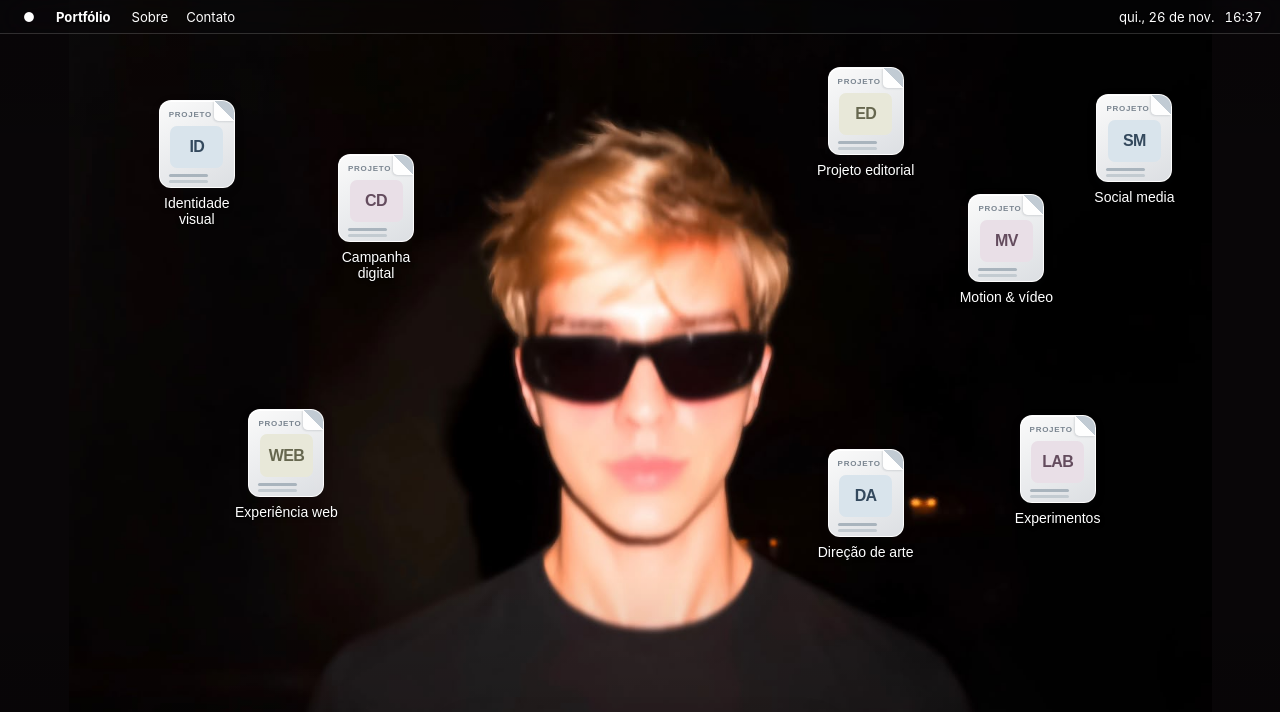
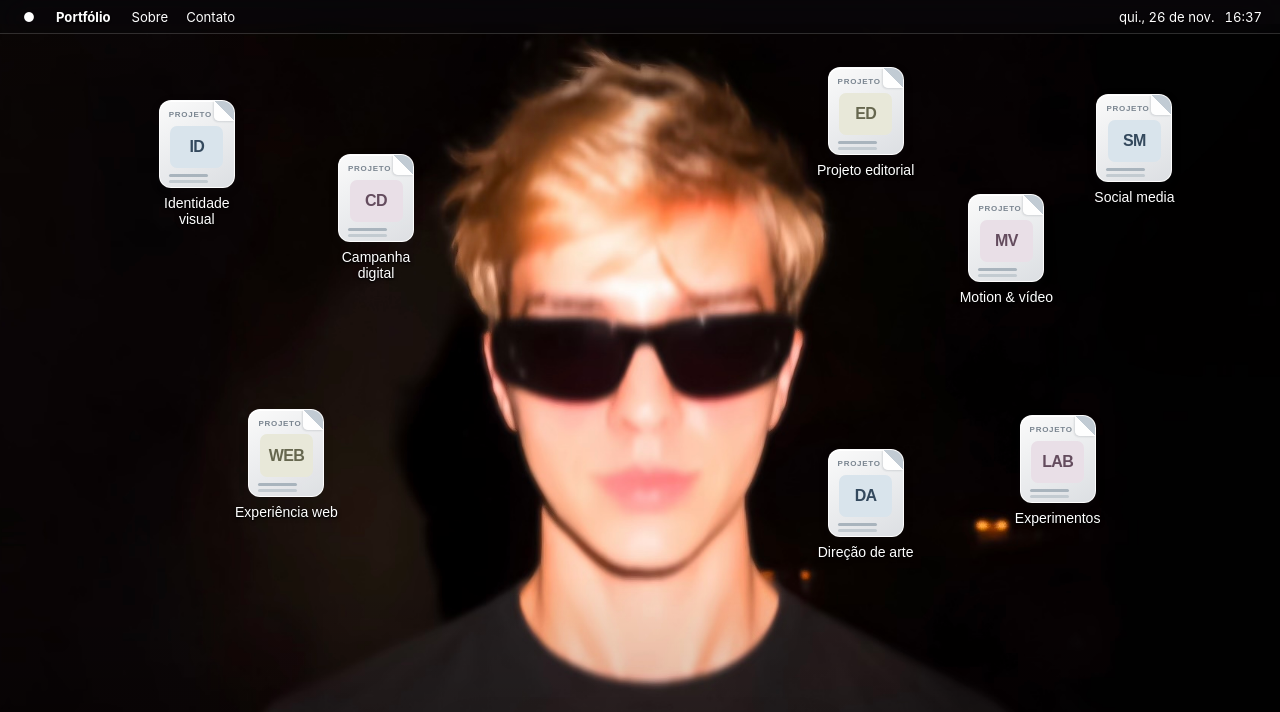
Before and after one commit to rodrigopez-dev/portfolio-rodrigo-desktop, a plain HTML site: page index.html in a window 1280 px wide. Shown: the top 712 px of the page. Drawn offline with Linux system fonts and the light colour scheme.

Commit message:
Use resized portrait wallpaper

```diff
--- a/index.html
+++ b/index.html
@@ -5,7 +5,7 @@
   <meta name="viewport" content="width=device-width, initial-scale=1.0" />
   <meta name="description" content="Portfólio criativo apresentado como um desktop interativo." />
   <title>Meu Portfólio — Desktop Criativo</title>
-  <link rel="stylesheet" href="styles.css?v=2" />
+  <link rel="stylesheet" href="styles.css?v=3" />
 </head>
 <body>
   <main class="desktop" aria-label="Portfólio em formato de desktop">
--- a/styles.css
+++ b/styles.css
@@ -51,7 +51,7 @@
 @media(max-width:700px){.dock{position:fixed;z-index:30}.menubar{position:sticky;top:0}.workspace{padding-bottom:calc(140px + env(safe-area-inset-bottom))}}
 
 /* User-supplied portrait wallpaper. Keep the subject centered as the viewport changes. */
-.wallpaper{position:fixed;inset:0;background:#090608 url("assets/wallpaper.jpeg") center 39% / cover no-repeat}
+.wallpaper{position:fixed;inset:0;background:#090608 url("assets/wallpaper-v2.jpg") center top / cover no-repeat}
 .wallpaper::after{content:"";position:absolute;inset:0;background:linear-gradient(180deg,rgba(0,0,0,.18),transparent 24%,transparent 72%,rgba(0,0,0,.22));pointer-events:none}
 .menubar{color:#fff;background:rgba(13,12,16,.3);border-bottom-color:rgba(255,255,255,.16);text-shadow:0 1px 2px rgba(0,0,0,.55)}
 .desktop-item{color:#fff;text-shadow:0 1px 4px #000,0 1px 2px #000}
@@ -60,7 +60,7 @@
 @media(prefers-reduced-transparency:reduce){.menubar{color:#fff;background:#151418}.dock{background:#323237}}
 @media(max-width:700px){.workspace{grid-template-columns:repeat(2,minmax(0,1fr));column-gap:clamp(22px,10vw,64px);padding-left:18px;padding-right:18px}.desktop-item{justify-self:center}}
 
-/* Fit the entire portrait on wide screens and keep files away from the face. */
-.wallpaper{background-position:center center;background-size:contain}
+/* The new wide portrait can fill the desktop without cropping the head. */
+.wallpaper{background-position:center 24px;background-size:cover}
 @media(min-width:701px){.p3{left:auto;right:28%;top:4%}.p4{right:17%;top:23%}.p5{right:7%;top:8%}.p7{left:auto;right:28%;top:61%}.p8{right:13%;top:56%}}
 @media(max-width:700px){.wallpaper{background-position:center center;background-size:cover}}
```
Also changed, not shown: assets/wallpaper-v2.jpg (added).
